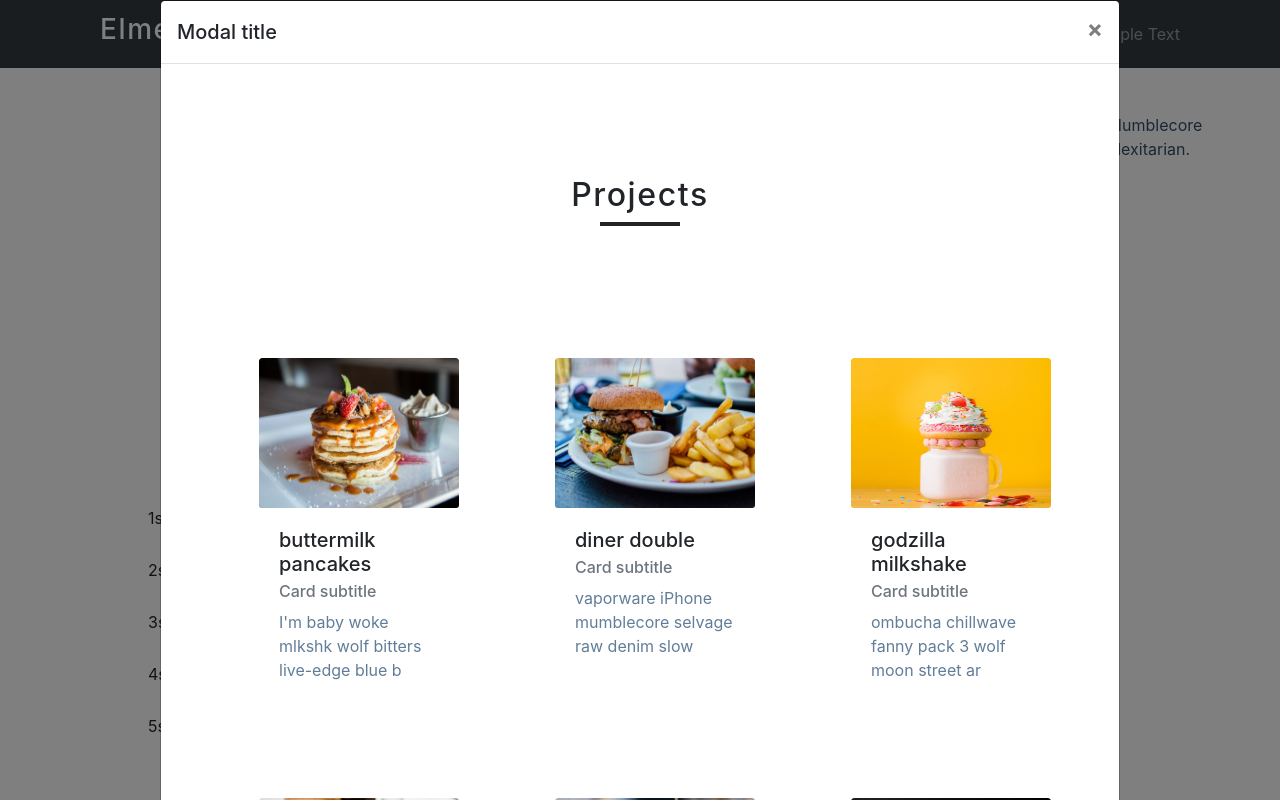
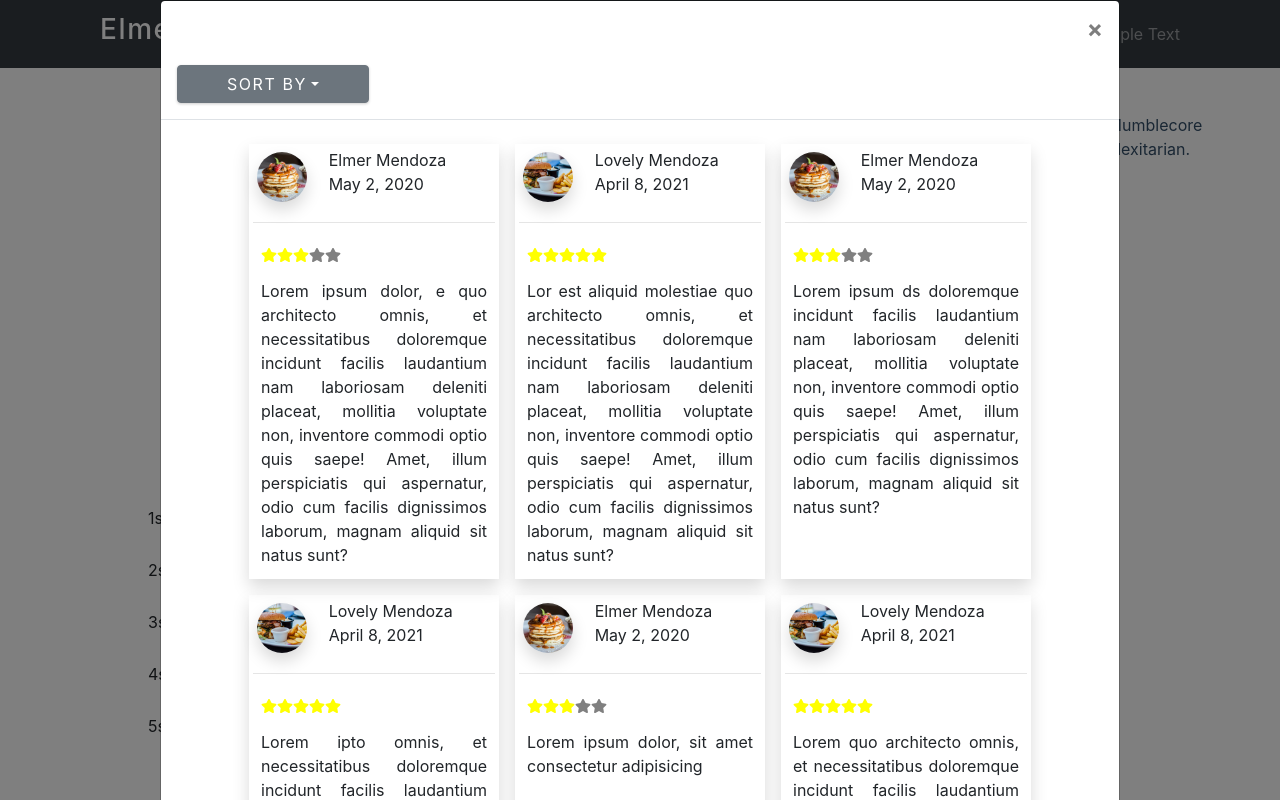
Before and after one commit to elmer-mendoza/portfolio_resume, a React (Create React App) app: page / in a window 1280 px wide. Both pictures are taken after a click on the element 362 px from the left and 3363 px from the top of the page. Shown: the part 2844-3644 px from the top of the page. Built offline with nearby package versions, Linux system fonts and the light colour scheme.

Commit message:
created feedback component

```diff
--- a/src/App.css
+++ b/src/App.css
@@ -307,3 +307,13 @@ Jobs
 
 input[type="radio"] {
   display: none; }
+
+.fback_img {
+  object-fit: cover;
+  border-radius: 50%;
+  width: 50px;
+  height: 50px; }
+
+.fback_card {
+  max-width: 250px !important;
+  min-width: 250px; }
--- a/src/App.js
+++ b/src/App.js
@@ -5,6 +5,7 @@ import Projects from './Components/Projects';
 import Jobs2 from './Components/Jobs2';
 import Reviews from './Components/Reviews'
 import Skills from './Components/Skills'
+
 
 import './App.css';
 
@@ -19,6 +20,7 @@ function App() {
       <Jobs2/>
       <Reviews/>
 
+
     </>
   );
 }
--- a/src/App.scss
+++ b/src/App.scss
@@ -345,3 +345,14 @@ Jobs
 input[type="radio"] {
   display:none;
 }
+.fback_img {
+  object-fit: cover;
+  border-radius: 50%;
+  width: 50px;
+  height: 50px;
+}
+.fback_card {
+  max-width: 250px !important;
+  min-width: 250px;
+
+}
--- /dev/null
+++ b/src/Components/Feedback.js
@@ -0,0 +1,53 @@
+import React from 'react'
+import {Container,Row,Col} from 'reactstrap';
+import {FaStar} from 'react-icons/fa';
+import {feedBacks} from "./data";
+
+const Feedback = () => {
+    const [id,image,name,date,comment,numStar] = feedBacks;
+
+    return (
+
+    <Container >
+            <Row className="justify-content-center ">
+                {feedBacks.map( fB => {
+
+                    return (
+
+                        <Col className="fback_card p-1 m-2 shadow" key={fB.id}>
+                            <Row >
+                                <Col className="col-4">
+                                    <img src={fB.image} className="fback_img shadow m-1"  alt="" />
+                                </Col>
+                                <Col className="col-8">
+                                    <Row>
+                                        {fB.name}
+                                    </Row>
+                                    <Row>
+                                        {fB.date}
+                                    </Row>
+                                </Col>
+                            </Row>
+                            <hr/>
+                            <Row className="m-0  p-2">
+                                {[...Array(5)].map((_,index) => {
+                                let  i = index +=1;
+                                                            let color;
+                                (i<=fB.numStar) ? color = "yellow" : color = "grey"
+                                return  (
+                                    <FaStar key={i} style={{color:color}}/>
+                                )})}
+                            </Row>
+                            <Row className="m-0 text-justify p-2">
+                                    {fB.comment}
+                            </Row>
+                        </Col>
+            )
+
+        })}
+
+            </Row>
+        </Container>
+)}
+
+export default Feedback;
--- a/src/Components/Progress_modal.js
+++ b/src/Components/Progress_modal.js
@@ -1,6 +1,7 @@
 import React, { useState } from 'react';
 import { Button, Modal, ModalHeader, ModalBody, ModalFooter,Progress } from 'reactstrap';
-import Projects from './Projects'
+import Feedback from './Feedback';
+import Sort_header from "./Sort_header"
 
 const ProgressModal = (props) => {
   const {
@@ -21,9 +22,13 @@ const ProgressModal = (props) => {
         onClick={toggle}
         />
       <Modal isOpen={modal} toggle={toggle} className={className}>
-        <ModalHeader toggle={toggle}>Modal title</ModalHeader>
+        <ModalHeader toggle={toggle}>
+
+          <Sort_header/>
+
+        </ModalHeader>
         <ModalBody>
-            <Projects/>
+            <Feedback/>
         </ModalBody>
         <ModalFooter>
           <Button color="primary" onClick={toggle}>Do Something</Button>{' '}
--- /dev/null
+++ b/src/Components/Sort_header.js
@@ -0,0 +1,25 @@
+import React, { useState } from 'react';
+import { ButtonDropdown, DropdownToggle, DropdownMenu, DropdownItem } from 'reactstrap';
+
+const Sort_header = (props) => {
+  const [dropdownOpen, setOpen] = useState(false);
+
+  const toggle = () => setOpen(!dropdownOpen);
+
+  return (
+    <ButtonDropdown isOpen={dropdownOpen} toggle={toggle}>
+      <DropdownToggle caret>
+        sort by
+      </DropdownToggle>
+      <DropdownMenu>
+        <DropdownItem header>Header</DropdownItem>
+        <DropdownItem disabled>Action</DropdownItem>
+        <DropdownItem>Another Action</DropdownItem>
+        <DropdownItem divider />
+        <DropdownItem>Another Action</DropdownItem>
+      </DropdownMenu>
+    </ButtonDropdown>
+  );
+}
+
+export default Sort_header;
--- a/src/Components/data.js
+++ b/src/Components/data.js
@@ -10,7 +10,7 @@ import {
   SiMongodb,
   SiAdobephotoshop,
   SiFigma,
-  SiAdobepremiere
+  SiJquery
 
  } from 'react-icons/si';
 
@@ -131,8 +131,8 @@ export const skills = [
   },
   {
     id: 10,
-    name: 'Photoshop',
-    icon: <SiAdobephotoshop />,
+    name: 'jQuery',
+    icon: <SiJquery />,
   },
   {
     id: 11,
@@ -141,12 +141,10 @@ export const skills = [
   },
   {
     id: 12,
-    name: 'Premiere',
-    icon: <SiAdobepremiere />,
+    name: 'Photoshop',
+    icon: <SiAdobephotoshop />,
   },
 ];
-
-
 
 
 export const jobs = [
@@ -188,3 +186,54 @@ export const jobs = [
 		"company": "CUKER"
 	}
 ];
+
+export const feedBacks = [
+  {
+    "id": "1",
+    "name": "Elmer Mendoza",
+    "date": "May 2, 2020",
+    "image": "./images/item-1.jpeg",
+    "numStar": "3",
+    "comment": "Lorem ipsum dolor, e quo architecto omnis, et necessitatibus doloremque incidunt facilis laudantium nam laboriosam deleniti placeat, mollitia voluptate non, inventore commodi optio quis saepe! Amet, illum perspiciatis qui aspernatur, odio cum facilis dignissimos laborum, magnam aliquid sit natus sunt?"
+  },
+  {
+    "id": "2",
+    "name": "Lovely Mendoza",
+    "date": "April 8, 2021",
+    "image": "./images/item-2.jpeg",
+    "numStar": "5",
+    "comment": "Lor est aliquid molestiae quo architecto omnis, et necessitatibus doloremque incidunt facilis laudantium nam laboriosam deleniti placeat, mollitia voluptate non, inventore commodi optio quis saepe! Amet, illum perspiciatis qui aspernatur, odio cum facilis dignissimos laborum, magnam aliquid sit natus sunt?"
+  },
+  {
+    "id": "3",
+    "name": "Elmer Mendoza",
+    "date": "May 2, 2020",
+    "image": "./images/item-1.jpeg",
+    "numStar": "3",
+    "comment": "Lorem ipsum ds doloremque incidunt facilis laudantium nam laboriosam deleniti placeat, mollitia voluptate non, inventore commodi optio quis saepe! Amet, illum perspiciatis qui aspernatur, odio cum facilis dignissimos laborum, magnam aliquid sit natus sunt?"
+  },
+  {
+    "id": "4",
+    "name": "Lovely Mendoza",
+    "date": "April 8, 2021",
+    "image": "./images/item-2.jpeg",
+    "numStar": "5",
+    "comment": "Lorem ipto omnis, et necessitatibus doloremque incidunt facilis laudantium nam laboriosam deleniti placeattate non, inventore commodi optio quis saepe! Amet, illum perspiciatis qui aspernatur, odio cum facilis dignissimos laborum, magnam aliquid sit natus sunt?"
+  },
+  {
+    "id": "5",
+    "name": "Elmer Mendoza",
+    "date": "May 2, 2020",
+    "image": "./images/item-1.jpeg",
+    "numStar": "3",
+    "comment": "Lorem ipsum dolor, sit amet consectetur adipisicing"
+  },
+  {
+    "id": "6",
+    "name": "Lovely Mendoza",
+    "date": "April 8, 2021",
+    "image": "./images/item-2.jpeg",
+    "numStar": "5",
+    "comment": "Lorem quo architecto omnis, et necessitatibus doloremque incidunt facilis laudantium nam laboriosam deleniti placeat, mollitia voluptate non, inventore commodi optio quis saepe! Amet, illum perspiciatis qui aspernatur, odio cum facilis dignissimos laborum, magnam aliquid sit natus sunt?"
+  },
+];
```
Also changed, not shown: src/Components/Trials.js (added, +33 -0 lines), 1 other file (tests, documents, lock files or other folders).
